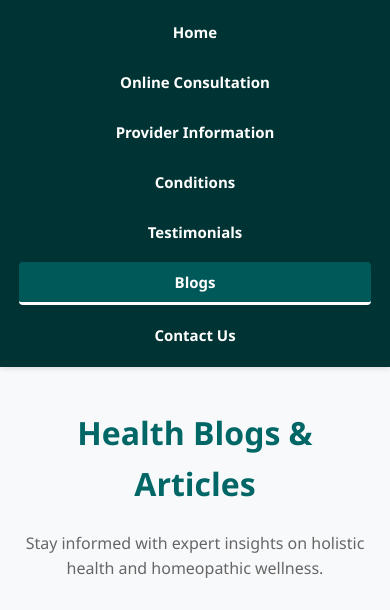
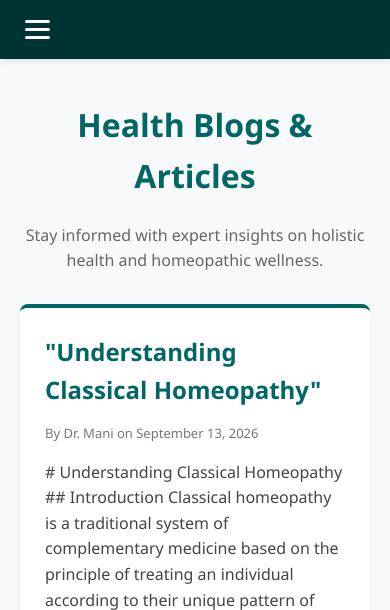
Before and after one commit to Saiprasad7649/homoeocarebydrmani, a Django app: page /blogs/ in a window 390 px wide. Shown: the top 610 px of the page. Run offline with Django 5.2, Linux system fonts and the light colour scheme; data comes from the database, SQL or seed files in the repository.

Commit message:
Add responsive hamburger menu toggle

```diff
--- a/main/templates/main/base.html
+++ b/main/templates/main/base.html
@@ -9,41 +9,115 @@
     <!-- Link our external professional stylesheet -->
     <link rel="stylesheet" href="{% static 'main/css/style.css' %}">
     <style>
-        /* Mobile Navbar Responsive Tweaks */
+        /* Navbar Layout Defaults (Desktop) */
+        .navbar-container {
+            background: #003333;
+            padding: 12px 20px;
+            display: flex;
+            justify-content: center;
+            align-items: center;
+            box-shadow: 0 2px 5px rgba(0,0,0,0.1);
+            position: relative;
+        }
+
+        .nav-links {
+            display: flex;
+            gap: 10px;
+            flex-wrap: wrap;
+            justify-content: center;
+        }
+
+        .nav-links a {
+            color: white;
+            text-decoration: none;
+            padding: 8px 14px;
+            border-radius: 4px;
+            font-size: 15px;
+            transition: background 0.2s;
+        }
+
+        /* Hamburger Toggle Button (Hidden on Desktop) */
+        .menu-toggle {
+            display: none;
+            background: transparent;
+            border: none;
+            cursor: pointer;
+            flex-direction: column;
+            gap: 5px;
+            padding: 5px;
+        }
+
+        .menu-toggle span {
+            display: block;
+            width: 25px;
+            height: 3px;
+            background-color: white;
+            border-radius: 2px;
+            transition: 0.3s;
+        }
+
+        /* Responsive Mobile Styles */
         @media (max-width: 768px) {
-            nav {
-                flex-direction: column !important;
-                padding: 10px 15px !important;
-                gap: 6px !important;
+            .navbar-container {
+                justify-content: space-between;
+                padding: 15px 20px;
             }
-            nav a {
-                display: block !important;
-                width: 90% !important;
-                margin: 2px auto !important;
-                text-align: center !important;
+
+            .menu-toggle {
+                display: flex; /* Show hamburger on mobile */
+            }
+
+            .nav-links {
+                display: none; /* Hide menu links by default on mobile */
+                flex-direction: column;
+                width: 100%;
+                position: absolute;
+                top: 100%;
+                left: 0;
+                background: #003333;
+                padding: 15px 0;
+                box-shadow: 0 4px 6px rgba(0,0,0,0.2);
+                gap: 5px;
+                text-align: center;
+                z-index: 1000;
+            }
+
+            .nav-links.active {
+                display: flex; /* Show when toggled */
+            }
+
+            .nav-links a {
+                padding: 10px;
+                width: 85%;
+                margin: 0 auto;
             }
         }
     </style>
 </head>
 <body style="display: flex; flex-direction: column; min-height: 100vh; margin: 0;">
 
-    <!-- Navigation Bar -->
-    <nav style="background: #003333; padding: 12px 20px; display: flex; justify-content: center; align-items: center; gap: 10px; flex-wrap: wrap; box-shadow: 0 2px 5px rgba(0,0,0,0.1);">
+    <!-- Navigation Bar with Hamburger Toggle -->
+    <nav class="navbar-container">
+        <!-- Optional Mobile Brand Title / You can remove or keep this -->
+        <span style="color: white; font-weight: bold; font-size: 16px; display: none;" class="mobile-brand">Homoeocare</span>
 
-        <a href="{% url 'home' %}" class="{% if request.resolver_match.url_name == 'home' %}active-tab{% endif %}" style="color: white; text-decoration: none; padding: 8px 14px; border-radius: 4px; font-size: 15px; transition: background 0.2s;">Home</a>
+        <!-- Hamburger Button -->
+        <button class="menu-toggle" id="mobile-menu" aria-label="Toggle Navigation">
+            <span></span>
+            <span></span>
+            <span></span>
+        </button>
 
-        <a href="{% url 'consultation' %}" class="{% if request.resolver_match.url_name == 'consultation' %}active-tab{% endif %}" style="color: white; text-decoration: none; padding: 8px 14px; border-radius: 4px; font-size: 15px; transition: background 0.2s;">Online Consultation</a>
-
-        <a href="{% url 'provider' %}" class="{% if request.resolver_match.url_name == 'provider' %}active-tab{% endif %}" style="color: white; text-decoration: none; padding: 8px 14px; border-radius: 4px; font-size: 15px; transition: background 0.2s;">Provider Information</a>
-
-        <a href="{% url 'diseases' %}" class="{% if request.resolver_match.url_name == 'diseases' or request.resolver_match.url_name == 'disease_detail' %}active-tab{% endif %}" style="color: white; text-decoration: none; padding: 8px 14px; border-radius: 4px; font-size: 15px; transition: background 0.2s;">Conditions</a>
-
-        <a href="{% url 'testimonials' %}" class="{% if request.resolver_match.url_name == 'testimonials' %}active-tab{% endif %}" style="color: white; text-decoration: none; padding: 8px 14px; border-radius: 4px; font-size: 15px; transition: background 0.2s;">Testimonials</a>
-
-        <a href="{% url 'blogs' %}" class="{% if request.resolver_match.url_name == 'blogs' %}active-tab{% endif %}" style="color: white; text-decoration: none; padding: 8px 14px; border-radius: 4px; font-size: 15px; transition: background 0.2s;">Blogs</a>
-
-        <a href="{% url 'contact' %}" class="{% if request.resolver_match.url_name == 'contact' %}active-tab{% endif %}" style="color: white; text-decoration: none; padding: 8px 14px; border-radius: 4px; font-size: 15px; transition: background 0.2s;">Contact Us</a>
-
+        <!-- Navigation Links -->
+        <div class="nav-links" id="nav-links">
+            <a href="{% url 'home' %}" class="{% if request.resolver_match.url_name == 'home' %}active-tab{% endif %}">Home</a>
+            <a href="{% url 'consultation' %}" class="{% if request.resolver_match.url_name == 'consultation' %}active-tab{% endif %}">Online Consultation</a>
+            <a href="{% url 'provider' %}" class="{% if request.resolver_match.url_name == 'provider' %}active-tab{% endif %}">Provider Information</a>
+            <a href="{% url 'diseases' %}" class="{% if request.resolver_match.url_name == 'diseases' or request.resolver_match.url_name == 'disease_detail' %}active-tab{% endif %}">Conditions</a>
+            <a href="{% url 'testimonials' %}" class="{% if request.resolver_match.url_name == 'testimonials' %}active-tab{% endif %}">Testimonials</a>
+            <a href="{% url 'blogs' %}" class="{% if request.resolver_match.url_name == 'blogs' %}active-tab{% endif %}">Blogs</a>
+            <a href="{% url 'contact' %}" class="{% if request.resolver_match.url_name == 'contact' %}active-tab{% endif %}">Contact Us</a>
+        </div>
     </nav>
 
     <!-- Page Content Area -->
@@ -105,5 +179,15 @@
         </div>
     </footer>
 
+    <!-- JavaScript to Handle Hamburger Menu Toggle -->
+    <script>
+        const mobileMenuButton = document.getElementById('mobile-menu');
+        const navLinksContainer = document.getElementById('nav-links');
+
+        mobileMenuButton.addEventListener('click', () => {
+            navLinksContainer.classList.toggle('active');
+        });
+    </script>
+
 </body>
 </html>
```
